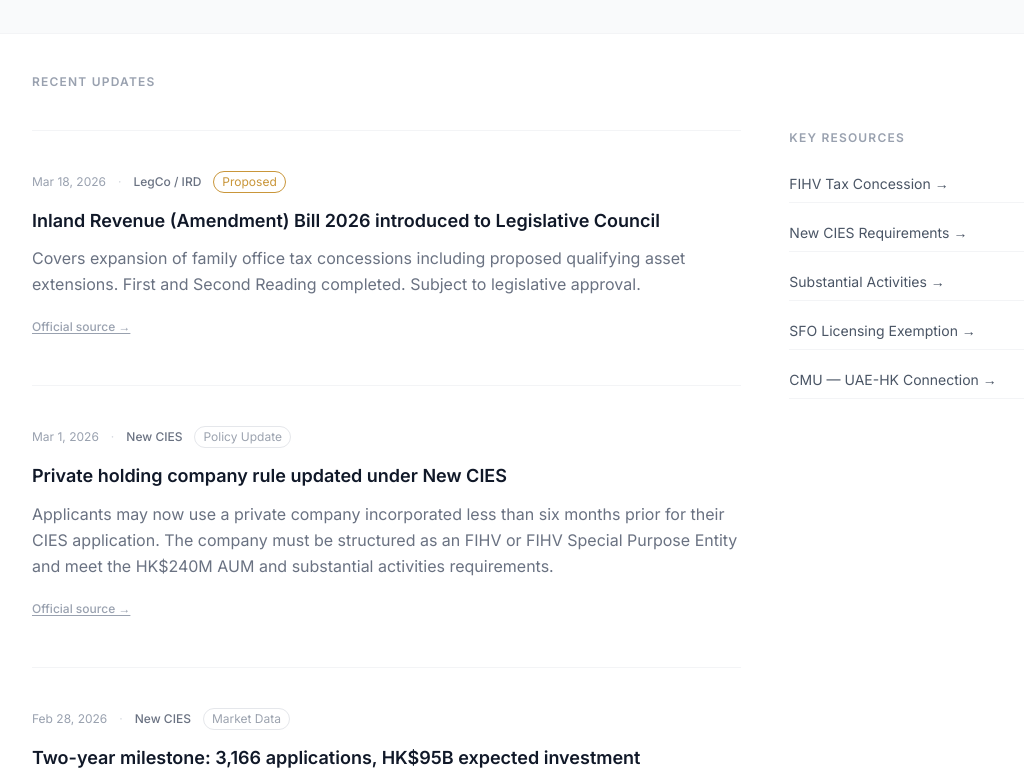
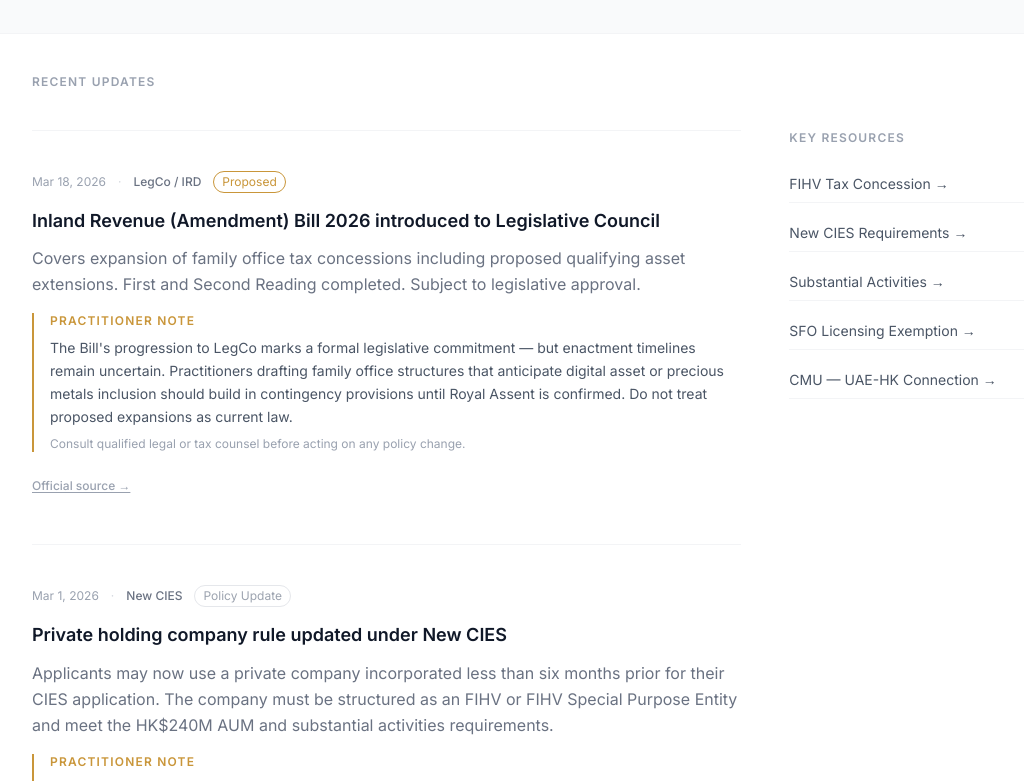
Before and after one commit to ChiarlaC/hk-mea-bridge, a Next.js app: page / in a window 1280 px wide. Shown: the part 580-1361 px from the top of the page, without its empty margins (64-1088 px from the left). Built offline with nearby package versions, Linux system fonts and the light colour scheme.

Commit message:
Add Practitioner Note to each policy update

```diff
--- a/app/page.tsx
+++ b/app/page.tsx
@@ -17,6 +17,8 @@ const updates = [
       "Inland Revenue (Amendment) Bill 2026 introduced to Legislative Council",
     summary:
       "Covers expansion of family office tax concessions including proposed qualifying asset extensions. First and Second Reading completed. Subject to legislative approval.",
+    practitionerNote:
+      "The Bill's progression to LegCo marks a formal legislative commitment — but enactment timelines remain uncertain. Practitioners drafting family office structures that anticipate digital asset or precious metals inclusion should build in contingency provisions until Royal Assent is confirmed. Do not treat proposed expansions as current law.",
     url: "https://www.ird.gov.hk/eng/ppr/archives/26031601.htm",
     tag: "Legislative Update",
     proposed: true,
@@ -27,6 +29,8 @@ const updates = [
     title: "Private holding company rule updated under New CIES",
     summary:
       "Applicants may now use a private company incorporated less than six months prior for their CIES application. The company must be structured as an FIHV or FIHV Special Purpose Entity and meet the HK$240M AUM and substantial activities requirements.",
+    practitionerNote:
+      "Previously, the holding vehicle needed to be an established entity — this change compresses the pre-application setup timeline. Legal teams should note that the 6-month incorporation window is measured at the date of application, not approval. The AUM and Substantial Activities thresholds remain unchanged and must be met at application stage.",
     url: "https://www.newcies.gov.hk/en/new-measures/",
     tag: "Policy Update",
     proposed: false,
@@ -37,6 +41,8 @@ const updates = [
     title: "Two-year milestone: 3,166 applications, HK$95B expected investment",
     summary:
       "The New Capital Investment Entrant Scheme recorded 3,166 total applications with HK$95 billion in expected investment at its two-year mark. Application volume grew 145% in the scheme's second year.",
+    practitionerNote:
+      "The 145% year-on-year growth figure reflects accelerating inbound interest, not approval rates. Approved applications stood at 1,762 — a 56% approval rate. For advisors managing client expectations, this gap between application volume and approvals underlines the importance of thorough pre-submission due diligence.",
     url: "https://www.newcies.gov.hk/en/resources/news/two-year-milestone-new-capital-investment-entrant-scheme-attracts-nearly-3-200-applications-with-expected-investment-of-about-hk-95-billion-reflecting-global-confidence-in-hong-kong-with-photos/",
     tag: "Market Data",
     proposed: false,
@@ -109,6 +115,19 @@ export default function Home() {
                   <p className="text-gray-500 leading-relaxed mb-4">
                     {item.summary}
                   </p>
+                  {item.practitionerNote && (
+                    <div className="border-l-2 pl-4 mb-5" style={{ borderColor: "var(--gold)" }}>
+                      <p className="text-xs font-semibold uppercase tracking-widest mb-2" style={{ color: "var(--gold)" }}>
+                        Practitioner Note
+                      </p>
+                      <p className="text-sm text-gray-600 leading-relaxed">
+                        {item.practitionerNote}
+                      </p>
+                      <p className="text-xs text-gray-400 mt-2">
+                        Consult qualified legal or tax counsel before acting on any policy change.
+                      </p>
+                    </div>
+                  )}
                   <a
                     href={item.url}
                     target="_blank"
```
